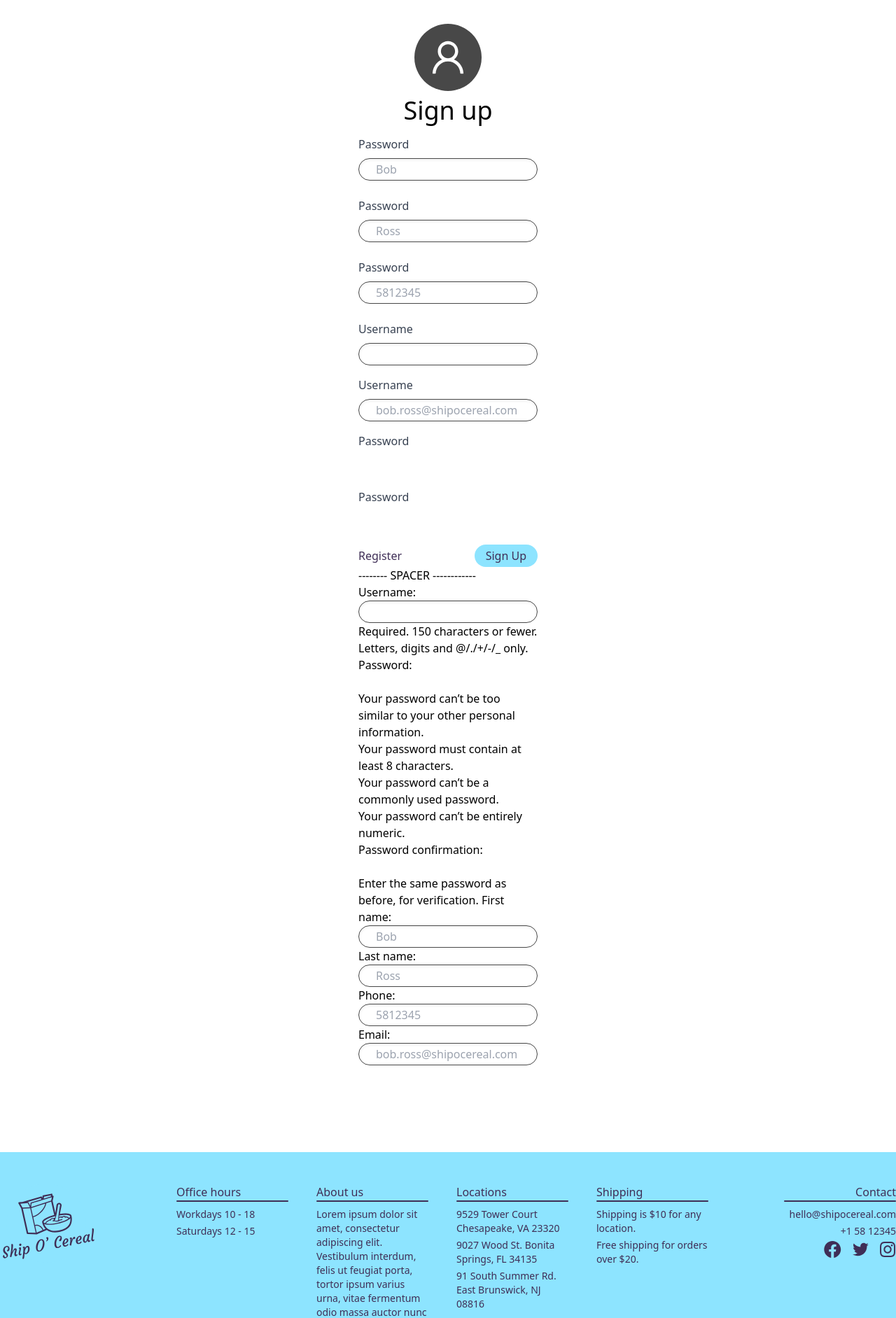
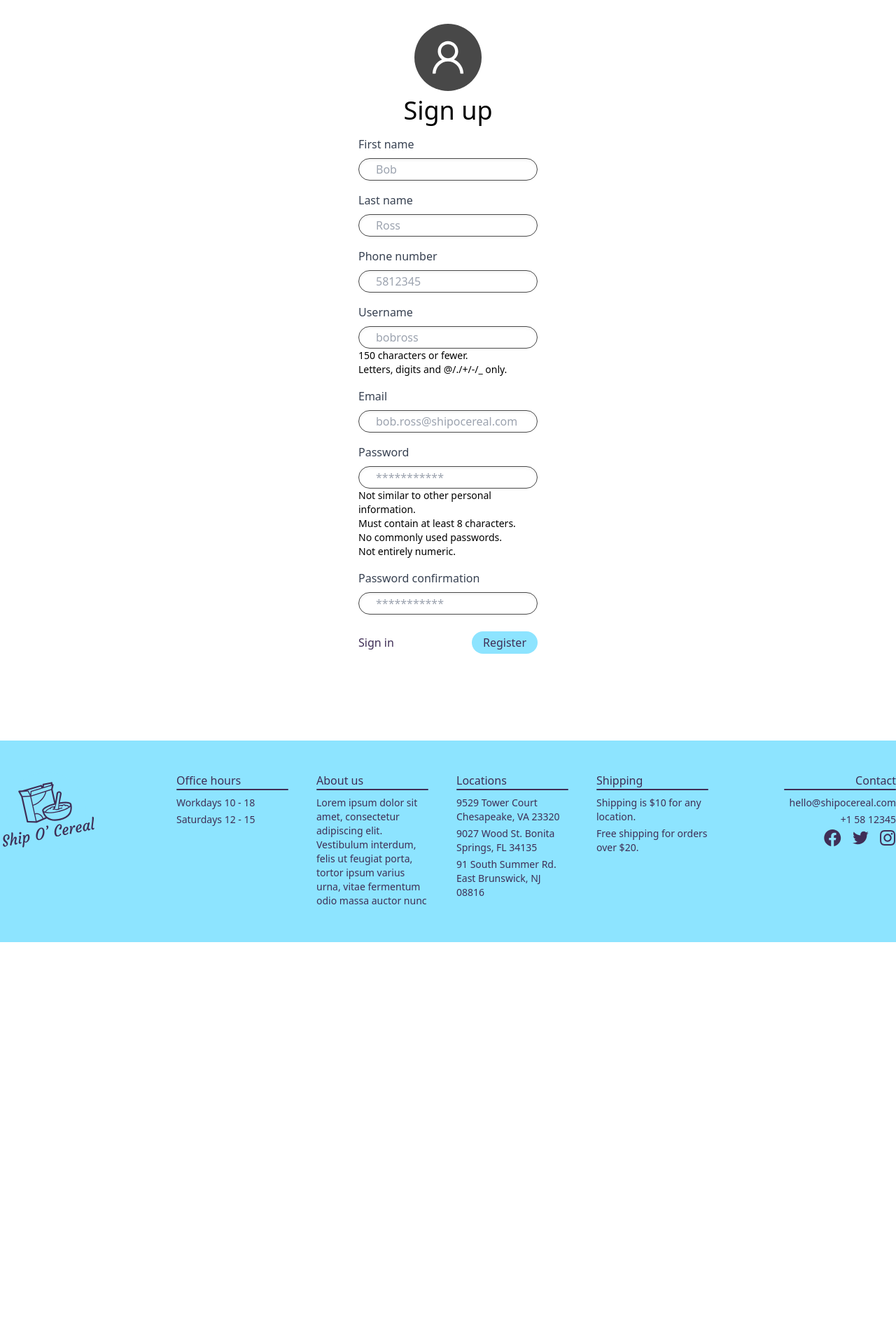
Before and after one commit to MattiMatt8/ship-o-cereal, a Django app: page /register/ in a window 1280 px wide. Shown: the part 163-2046 px from the top of the page at 70% size. After the commit the page ends 1509 px from the top, so only its background shows below. Run offline with Django 3.2, Linux system fonts and the light colour scheme; style sheets or scripts are compiled from the project's sources.

Commit message:
Register user completed

```diff
--- a/templates/users/login.html
+++ b/templates/users/login.html
@@ -13,11 +13,11 @@
                 {% endif %}
             </div>
             <div class="mb-4">
-                <label for="{{ form.username.id_for_label }}" class="block text-gray-700 text-base mb-2" for="username">Username</label>
+                <label for="{{ form.username.id_for_label }}" class="block text-gray-700 text-base mb-2">Username</label>
                 {{ form.username }}
             </div>
             <div class="mb-6">
-                <label for="{{ form.password.id_for_label }}" class="block text-gray-700 text-base mb-2" for="password">Password</label>
+                <label for="{{ form.password.id_for_label }}" class="block text-gray-700 text-base mb-2">Password</label>
                 {{ form.password }}
             </div>
             <div class="flex items-center justify-between">
--- a/templates/users/register.html
+++ b/templates/users/register.html
@@ -7,47 +7,55 @@
         <h1 class="text-4xl">Sign up</h1>
         <form class="w-64 m-4 mb-7" method="post">
             {% csrf_token %}
-{#            <div class="text-red-500 text-sm italic">#}
-{#                {% if form.non_field_errors %}#}
-{#                    <p>Incorrect username and/or password.</p>#}
-{#                {% endif %}#}
-{#            </div>#}
-            <div class="mb-6">
-                <label for="{{ form.first_name.id_for_label }}" class="block text-gray-700 text-base mb-2" for="password">Password</label>
+            <div class="mb-4">
+                <div class="text-red-500 text-sm italic">{{ form.first_name.errors }}</div>
+                <label for="{{ form.first_name.id_for_label }}" class="block text-gray-700 text-base mb-2">First name</label>
                 {{ form.first_name }}
             </div>
-            <div class="mb-6">
-                <label for="{{ form.last_name.id_for_label }}" class="block text-gray-700 text-base mb-2" for="password">Password</label>
+            <div class="mb-4">
+                <div class="text-red-500 text-sm italic">{{ form.last_name.errors }}</div>
+                <label for="{{ form.last_name.id_for_label }}" class="block text-gray-700 text-base mb-2">Last name</label>
                 {{ form.last_name }}
             </div>
-            <div class="mb-6">
-                <label for="{{ form.phone.id_for_label }}" class="block text-gray-700 text-base mb-2" for="password">Password</label>
+            <div class="mb-4">
+                <div class="text-red-500 text-sm italic">{{ form.phone.errors }}</div>
+                <label for="{{ form.phone.id_for_label }}" class="block text-gray-700 text-base mb-2">Phone number</label>
                 {{ form.phone }}
             </div>
             <div class="mb-4">
-                <label for="{{ form.username.id_for_label }}" class="block text-gray-700 text-base mb-2" for="username">Username</label>
+                <div class="text-red-500 text-sm italic">{{ form.username.errors }}</div>
+                <label for="{{ form.username.id_for_label }}" class="block text-gray-700 text-base mb-2">Username</label>
                 {{ form.username }}
+                <p class="text-sm font-thin">150 characters or fewer.</p>
+                <p class="text-sm font-thin">Letters, digits and @/./+/-/_ only.</p>
             </div>
             <div class="mb-4">
-                <label for="{{ form.email.id_for_label }}" class="block text-gray-700 text-base mb-2" for="username">Username</label>
+                {{ form.email.errors }}
+                <label for="{{ form.email.id_for_label }}" class="block text-gray-700 text-base mb-2">Email</label>
                 {{ form.email }}
             </div>
-            <div class="mb-6">
-                <label for="{{ form.password1.id_for_label }}" class="block text-gray-700 text-base mb-2" for="password">Password</label>
+            <div class="mb-4">
+                <div class="text-red-500 text-sm italic">{{ form.password1.errors }}</div>
+                <label for="{{ form.password1.id_for_label }}" class="block text-gray-700 text-base mb-2">Password</label>
                 {{ form.password1 }}
+                <p class="text-sm font-thin">Not similar to other personal information.</p>
+                <p class="text-sm font-thin">Must contain at least 8 characters.</p>
+                <p class="text-sm font-thin">No commonly used passwords.</p>
+                <p class="text-sm font-thin">Not entirely numeric.</p>
             </div>
             <div class="mb-6">
-                <label for="{{ form.password2.id_for_label }}" class="block text-gray-700 text-base mb-2" for="password">Password</label>
+                <div class="text-red-500 text-sm italic">{{ form.password2.errors }}</div>
+                <label for="{{ form.password2.id_for_label }}" class="block text-gray-700 text-base mb-2">Password confirmation</label>
                 {{ form.password2 }}
             </div>
             <div class="flex items-center justify-between">
-                <a class="inline-block align-baseline text-base text-customViolet" href="{% url 'register' %}">Register</a>
+                <a class="inline-block align-baseline text-base text-customViolet" href="{% url 'login' %}">Sign in</a>
                 <button class="bg-customBlue rounded-full text-customViolet text-base py-1 px-4 focus:outline-none"
-                        type="submit">Sign Up
+                        type="submit">Register
                 </button>
             </div>
-            <h1>-------- SPACER ------------</h1>
-            {{ form }}
+{#            <h1>-------- SPACER ------------</h1>#}
+{#            {{ form }}#}
         </form>
         </div>
     </main>
--- a/users/forms/RegisterForm.py
+++ b/users/forms/RegisterForm.py
@@ -9,24 +9,6 @@ from django.contrib.auth.models import User
 class RegisterForm(UserCreationForm):
     FIELD_STYLE = "border border-customGray rounded-full py-3 px-6 shadow-inner w-full h-8 focus:outline-none"
 
-    first_name = forms.CharField(
-        widget=forms.TextInput(
-            attrs={
-                "class": FIELD_STYLE,
-                "placeholder": "Bob"
-            }
-        ),
-        max_length=255
-    )
-    last_name = forms.CharField(
-        widget=forms.TextInput(
-            attrs={
-                "class": FIELD_STYLE,
-                "placeholder": "Ross"
-            }
-        ),
-        max_length=255
-    )
     phone = forms.CharField(
         widget=forms.TextInput(
             attrs={
@@ -36,24 +18,27 @@ class RegisterForm(UserCreationForm):
         ),
         max_length=255
     )
-    email = forms.EmailField(
-        widget=forms.EmailInput(
-            attrs={
-                "class": FIELD_STYLE,
-                "placeholder": "bob.ross@shipocereal.com"
-            }
-        ),
-        max_length=255
-    )
     password1 = forms.CharField(
         label=_("Password"),
         strip=False,
-        widget=forms.PasswordInput(attrs={'autocomplete': 'new-password'}),
+        widget=forms.PasswordInput(
+            attrs={
+                "class": FIELD_STYLE,
+                "placeholder": "***********",
+                "autocomplete": "new-password",
+            }
+        ),
         help_text=password_validation.password_validators_help_text_html(),
     )
     password2 = forms.CharField(
         label=_("Password confirmation"),
-        widget=forms.PasswordInput(attrs={'autocomplete': 'new-password'}),
+        widget=forms.PasswordInput(
+            attrs={
+                "class": FIELD_STYLE,
+                "placeholder": "***********",
+                "autocomplete": "new-password"
+            }
+        ),
         strip=False,
         help_text=_("Enter the same password as before, for verification."),
     )
@@ -62,12 +47,31 @@ class RegisterForm(UserCreationForm):
         FIELD_STYLE = "border border-customGray rounded-full py-3 px-6 shadow-inner w-full h-8 focus:outline-none"
 
         model = User
-        fields = ("username",)
-        field_classes = {'username': UsernameField}
+        fields = ("username", "first_name", "last_name", "email")
+        field_classes = {"username": UsernameField}
         widgets = {
             "username": widgets.TextInput(
                 attrs={
-                    "class": FIELD_STYLE
+                    "class": FIELD_STYLE,
+                    "placeholder": "bobross"
+                }
+            ),
+            "first_name": widgets.TextInput(
+                attrs={
+                    "class": FIELD_STYLE,
+                    "placeholder": "Bob"
+                }
+            ),
+            "last_name": widgets.TextInput(
+                attrs={
+                    "class": FIELD_STYLE,
+                    "placeholder": "Ross"
+                }
+            ),
+            "email": widgets.EmailInput(
+                attrs={
+                    "class": FIELD_STYLE,
+                    "placeholder": "bob.ross@shipocereal.com"
                 }
             )
         }
@@ -80,7 +84,7 @@ class RegisterForm(UserCreationForm):
     #     widget=forms.TextInput(
     #         attrs={
     #             "class": FIELD_STYLE,
-    #             'autofocus': True
+    #             "autofocus": True
     #         }
     #     )
     # )
@@ -90,7 +94,7 @@ class RegisterForm(UserCreationForm):
     #     widget=forms.PasswordInput(
     #         attrs={
     #             "class": FIELD_STYLE,
-    #             'autocomplete': 'current-password'
+    #             "autocomplete": "current-password"
     #         }
     #     ),
     # )
--- a/users/views.py
+++ b/users/views.py
@@ -1,10 +1,24 @@
-from django.shortcuts import render
+from django.shortcuts import render, redirect
 from users.forms.RegisterForm import RegisterForm
+from users.models import Profile
+
 
 def register(request):
+    if request.user.is_authenticated:
+        return redirect("/") # TODO: Possibly change where it redirects
+    if request.method == "POST":
+        form = RegisterForm(data=request.POST)
+        if form.is_valid():
+            user = form.save()
+            user_profile = Profile(user=user, phone=request.POST["phone"])
+            user_profile.save()
+            return redirect("login")
+    else:
+        form = RegisterForm()
     return render(request, "users/register.html", {
-        "form": RegisterForm()
+        "form": form
     })
+
 
 def profile(request):
     # TODO: Provide all necessary user data in the context
```
Also changed, not shown: orders/models.py (+0 -9 lines), users/models.py (+12 -4 lines), orders/migrations/0002_delete_cartitem.py (added), users/migrations/0002_profile.py (added).
